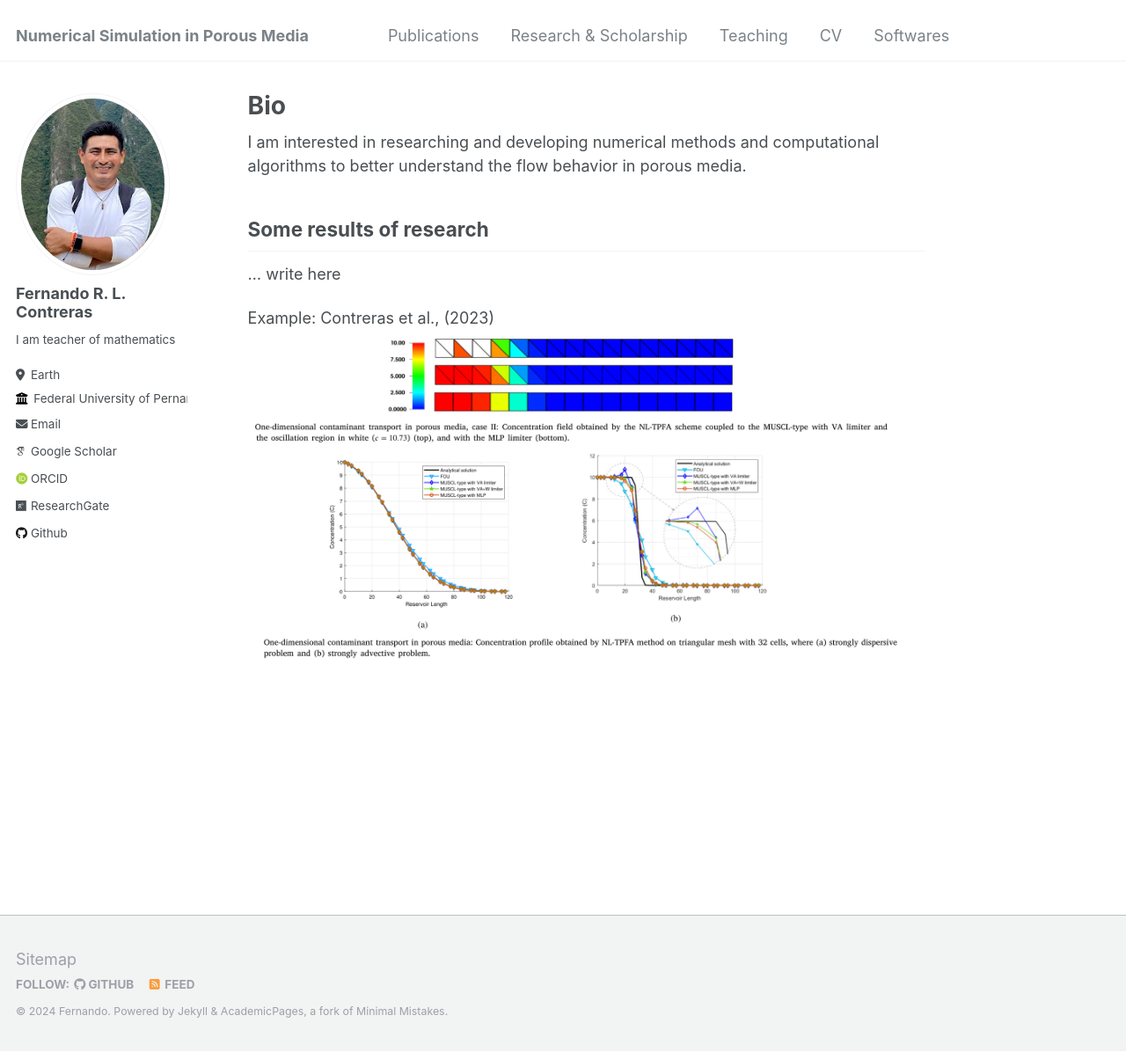
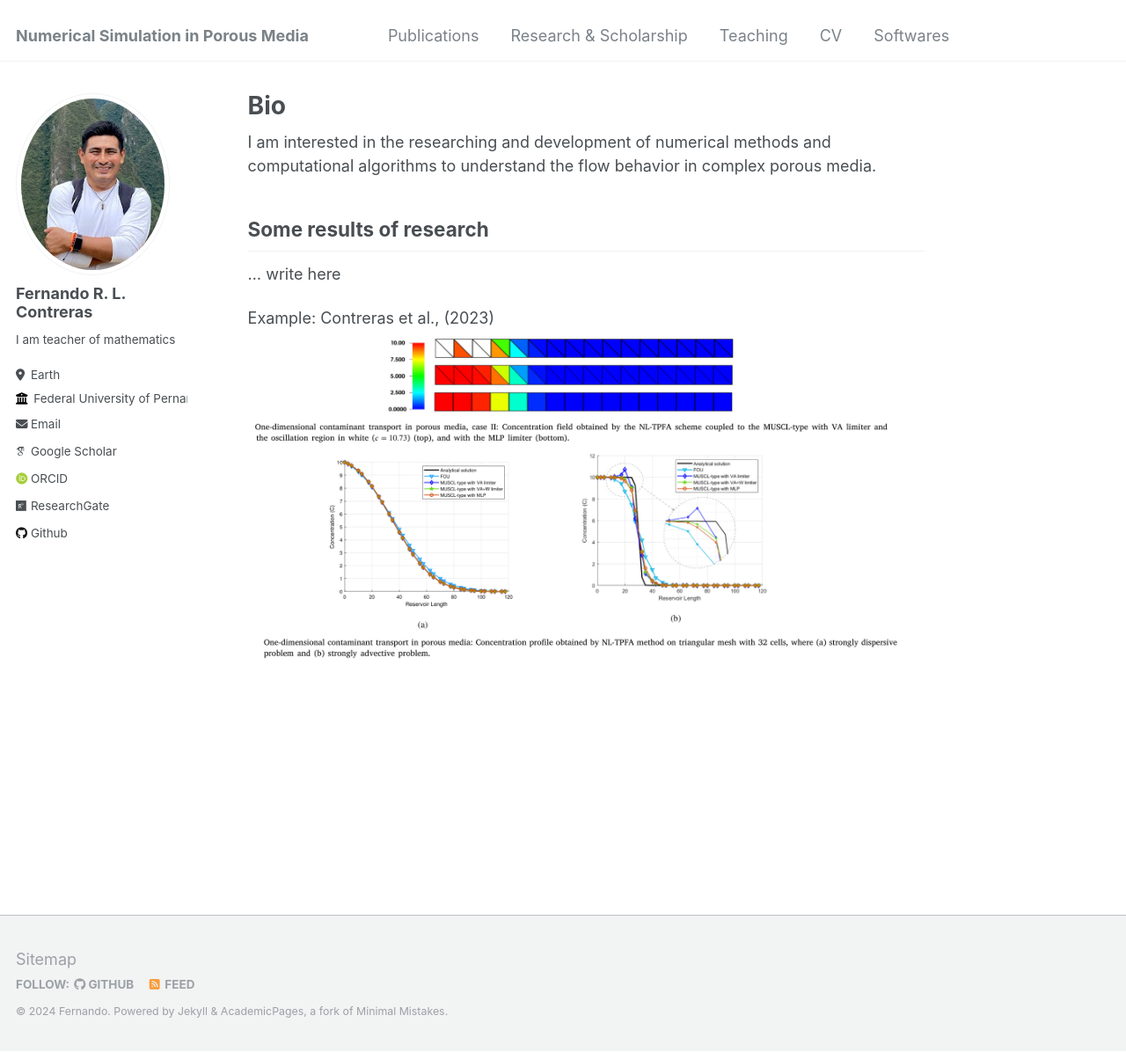
Before and after one commit to Feraul/Feraul.github.io, a Jekyll site: the page built from _pages/about.md, in a window 1280 px wide and 1196 px high. Shown: the whole window at 88% size. Built offline with Jekyll 4.4.1, drawn with Linux system fonts in a browser that asks for light colours; some web fonts are replaced.

Commit message:
Update about.md

```diff
--- a/_pages/about.md
+++ b/_pages/about.md
@@ -7,7 +7,7 @@ redirect_from:
   - /about.html
 ---
 
-I am interested in researching and developing numerical methods and computational algorithms to better understand the flow behavior in porous media.
+I am interested in the researching and development of numerical methods and computational algorithms to understand the flow behavior in complex porous media.
 
 Some results of research
 ------
```
